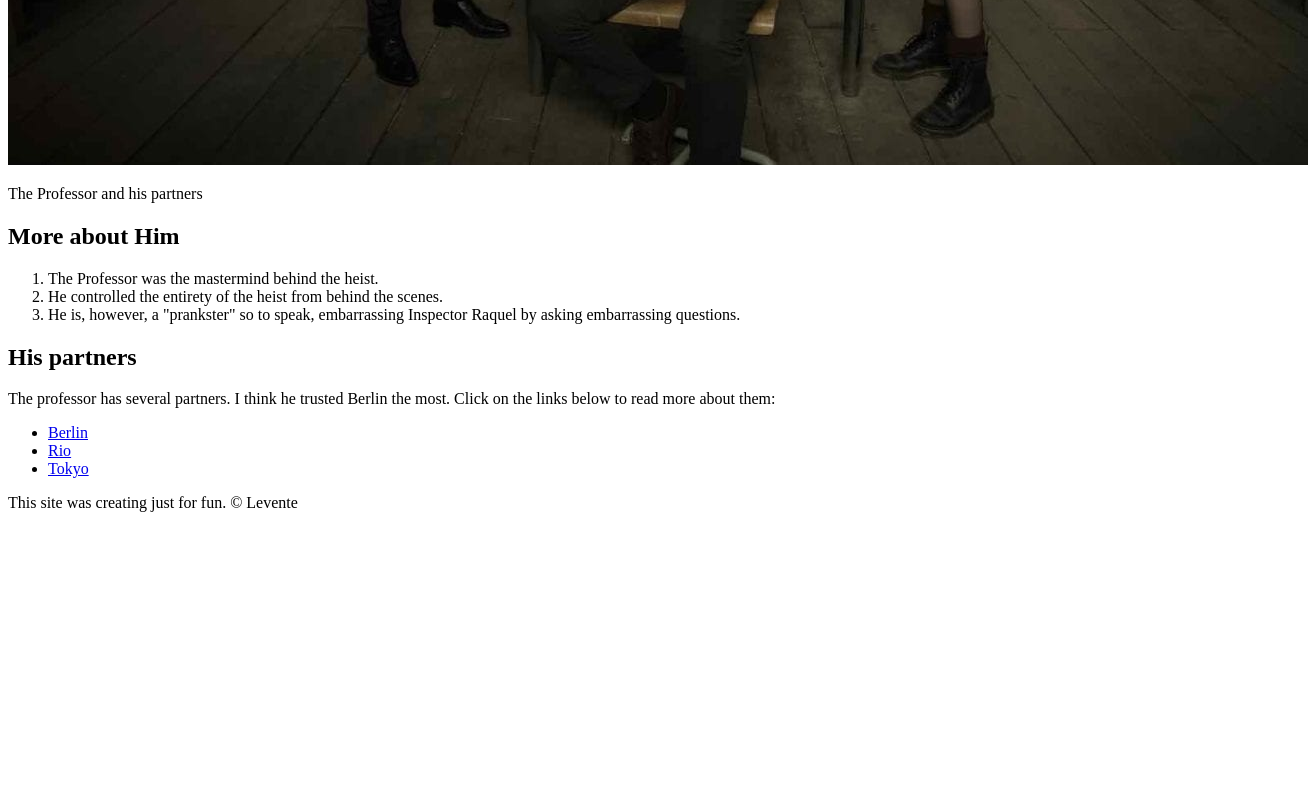
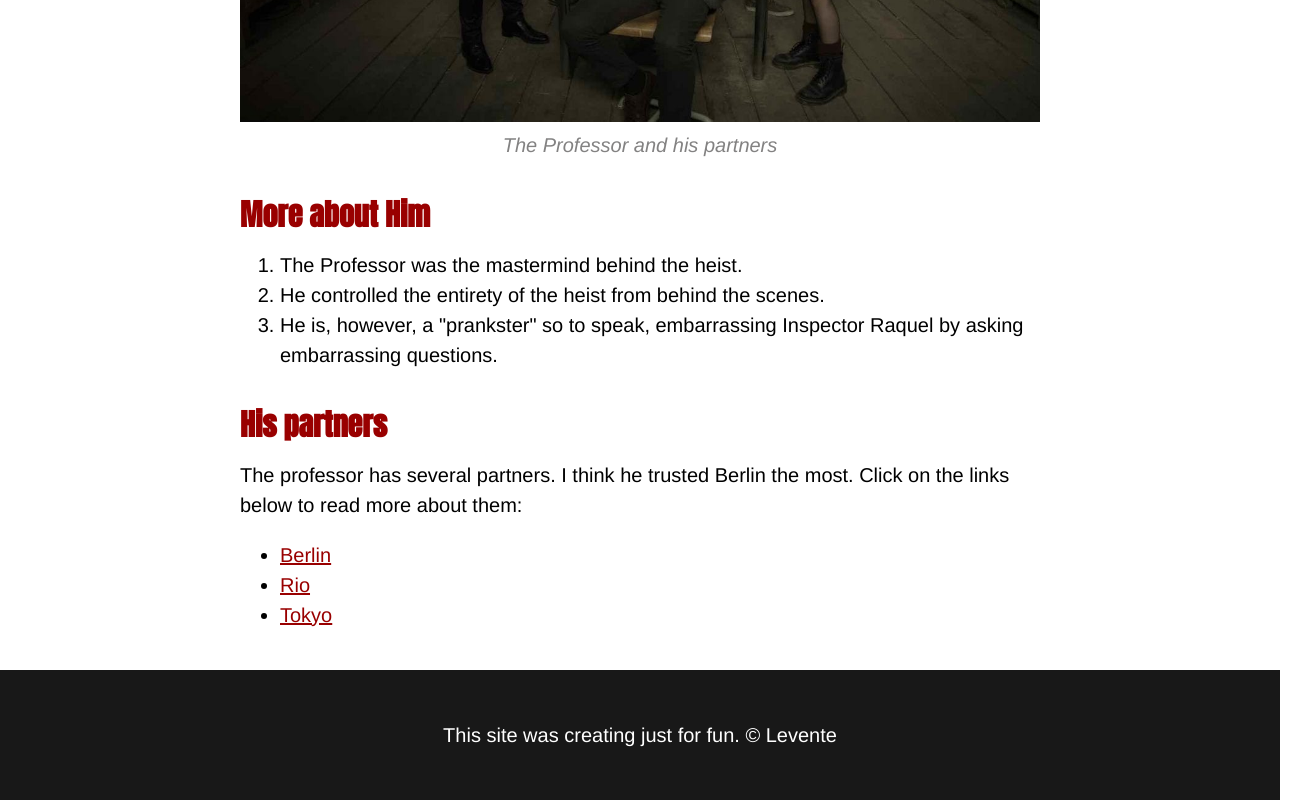
Before and after one commit to nagyleventee/the_professor, a plain HTML site: page index.html in a window 1280 px wide. Shown: the part 1075-1875 px from the top of the page, 1308 px wide, since content can reach past the window. Before the commit the page ends 1603 px from the top, so only its background shows below. Drawn offline with Linux system fonts and the light colour scheme.

Commit message:
done w css

```diff
--- /dev/null
+++ b/css/prof.css
@@ -0,0 +1,72 @@
+body{
+    margin: 0;
+    font-family: Helvetica, Arial, sans-serif;
+    font-size: 20px;
+    line-height: 30px;
+}
+
+header{
+    background-color:#181818;
+    text-align: center;
+    padding-top: 50px;
+    padding-bottom: 50px;
+}
+
+h1, h2{
+    font-family: 'Anton', sans-serif;
+}
+
+header h1{
+    color: white;
+    font-size: 50px;
+
+}
+
+header img{
+    border-radius: 170px;
+    width: 300px;
+    border: 7px solid red;
+}
+
+main{
+    max-width: 800px;
+    margin: 0 auto;
+    padding: 20px;
+
+}
+
+main img{
+    max-width: 100%;
+}
+
+h2{
+    font-size: 30px;
+    color:#990000;
+    margin: 40px 0 10px;
+}
+
+a{
+    color: #990000;
+}
+a:hover{
+    color:slategrey;
+}
+
+footer{
+    background-color:#181818;
+    text-align: center;
+    color: white;
+    padding: 50px;
+
+}
+footer p{
+    margin: 0;
+}
+
+p.caption{
+    color: rgb(131, 130, 130);
+    font-style: italic;
+    margin-top: 0;
+    text-align: center;
+
+}
--- a/index.html
+++ b/index.html
@@ -6,6 +6,8 @@
     <meta http-equiv="X-UA-Compatible" content="ie=edge">
     <title>The Professor   </title>
     <link rel="icon" href="img/face.jpeg">
+    <link href="https://fonts.googleapis.com/css?family=Anton&display=swap" rel="stylesheet">
+    <link rel="stylesheet" type="text/css" href="css/prof.css">
 </head>
 <body>
     <header>
@@ -19,7 +21,7 @@
         He has brown eyes, as well as a beard and glasses.
         He is usually seen sporting a brown-greyish suit along with a black tie and white shirt.</p>
     <img src="img/group2.jpeg" alt="group">
-    <p>The Professor and his partners</p>
+    <p class="caption">The Professor and his partners</p>
     <h2>More about Him</h2>
     <ol>
         <li>The Professor was the mastermind behind the heist.</li>
```
